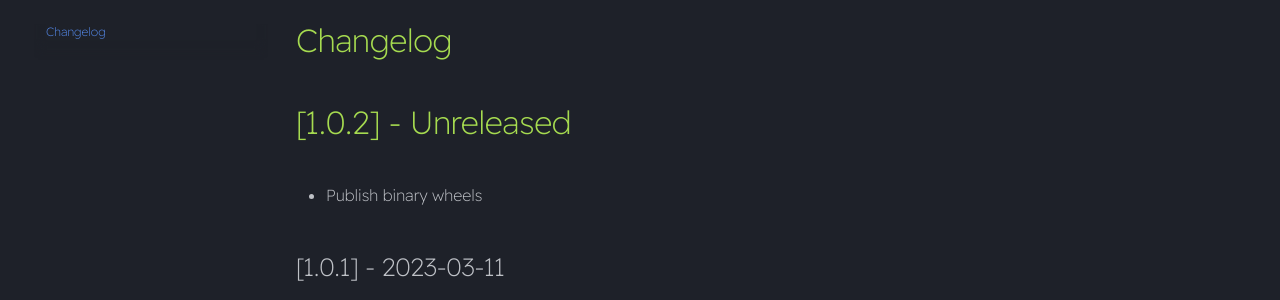
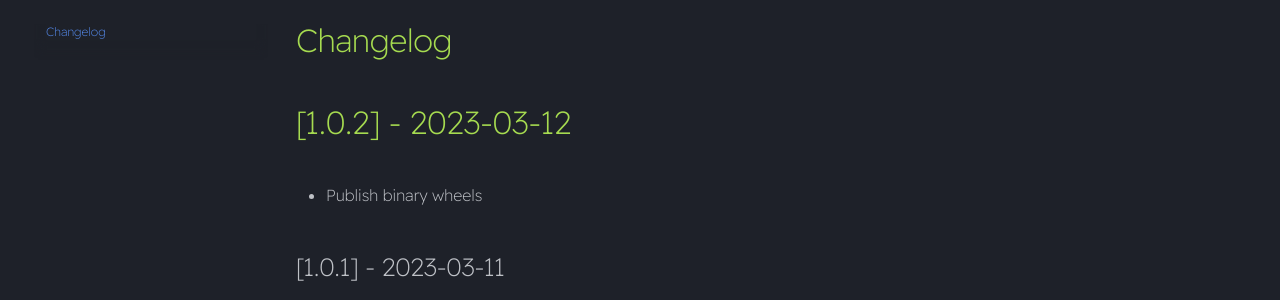
Before and after one commit to iscc/iscc-core, an MkDocs documentation site: the page built from docs/changelog.md, in a window 1280 px wide and 900 px high. Shown: the part 126-426 px from the top of the window. Built offline with MkDocs 1.6.1 and Material for MkDocs 9.7.7, drawn with Linux system fonts in a browser that asks for light colours; comment, search, counter and statistics services are not loaded.

Commit message:
Release v1.0.2

```diff
--- a/docs/changelog.md
+++ b/docs/changelog.md
@@ -1,6 +1,6 @@
 # Changelog
 
-# [1.0.2] - Unreleased
+# [1.0.2] - 2023-03-12
 - Publish binary wheels
 
 ## [1.0.1] - 2023-03-11
```
Also changed, not shown: CHANGELOG.md (+1 -1 lines).
